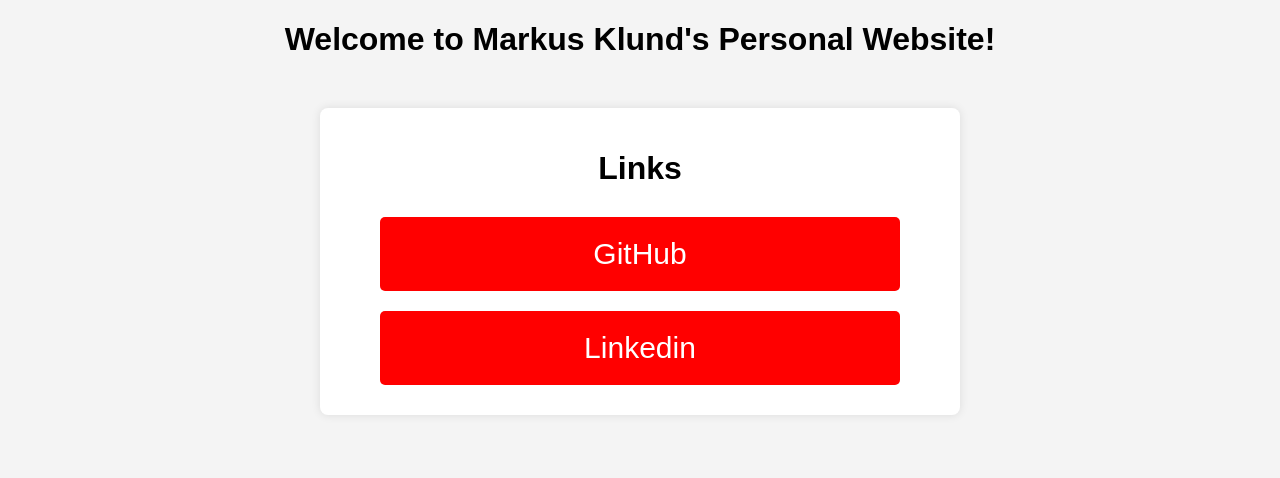
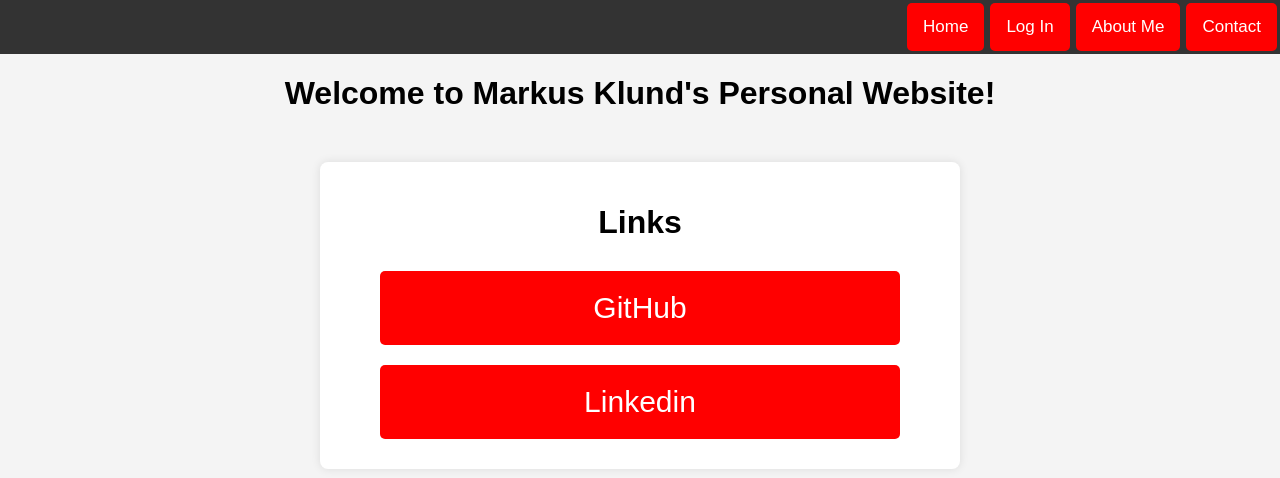
Before and after one commit to Marstar03/markusklund.com, a React (Create React App) app: page / in a window 1280 px wide. Shown: the top 478 px of the page. Built offline with nearby package versions, Linux system fonts and the light colour scheme.

Commit message:
Add: added a navbar to home page #1

```diff
--- a/package.json
+++ b/package.json
@@ -8,6 +8,7 @@
     "@testing-library/user-event": "^13.5.0",
     "react": "^18.3.1",
     "react-dom": "^18.3.1",
+    "react-router-dom": "^6.23.1",
     "react-scripts": "5.0.1",
     "web-vitals": "^2.1.4"
   },
--- a/src/App.js
+++ b/src/App.js
@@ -1,8 +1,10 @@
 import './App.css';
+import Navbar from './components/Navbar';
 
 function App() {
   return (
     <div className="App">
+      <Navbar />
       <h1>Welcome to Markus Klund's Personal Website!</h1>
       <div className="container">
         <h1>Links</h1>
--- /dev/null
+++ b/src/components/Navbar.js
@@ -0,0 +1,18 @@
+//import { Link, useMatch, useResolvedPath } from "react-router-dom";
+import React from 'react';
+import '../styling/Navbar.css';
+
+export default function Navbar() {
+  return (
+
+    <div class="topnav" id="myTopnav">
+        <a href="#contact">Contact</a>
+        <a href="#about">About Me</a>
+        <a href="#about">Log In</a>
+        <a href="#home">Home</a>
+        <a href="javascript:void(0);" class="icon" onclick="myFunction()">
+        <i class="fa fa-bars"></i>
+        </a>
+    </div>
+    );
+}
--- /dev/null
+++ b/src/styling/Navbar.css
@@ -0,0 +1,37 @@
+ /* Add a black background color to the top navigation */
+ .topnav {
+    background-color: #333;
+    overflow: hidden;
+  }
+
+  /* Style the links inside the navigation bar */
+  .topnav a {
+    float: right;
+    display: block;
+    background-color: #ff0000;
+    color: white;
+    text-align: center;
+    padding: 14px 16px;
+    text-decoration: none;
+    font-size: 17px;
+    border-radius: 5px;
+    margin: 3px;
+  }
+
+  /* Change the color of links on hover */
+  .topnav a:hover {
+    background-color: #0056b3;
+    color: white;
+    border-radius: 5px;
+  }
+
+  /* Add an active class to highlight the current page */
+  .topnav a.active {
+    background-color: #ff0000;
+    color: white;
+  }
+
+  /* Hide the link that should open and close the topnav on small screens */
+  .topnav .icon {
+    display: none;
+  }
```
Also changed, not shown: 1 other file (tests, documents, lock files or other folders).
